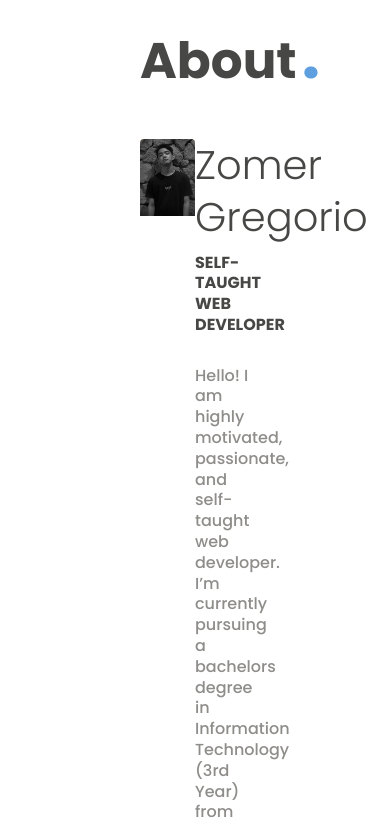
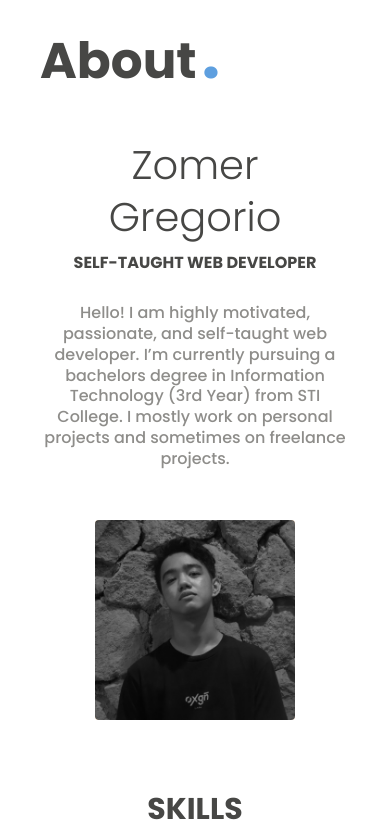
Before and after one commit to zomeru/portfolio, a Next.js app: page / in a window 390 px wide. Shown: the part 920-1744 px from the top of the page. Built offline with nearby package versions, Linux system fonts and the light colour scheme.

Commit message:
Add media queries and some tweaks

```diff
--- a/src/components/TechStacks.tsx
+++ b/src/components/TechStacks.tsx
@@ -22,10 +22,18 @@ const StyledTech = styled.div`
   margin-top: var(--mg-lg);
 
   ul {
-    max-width: 75%;
+    max-width: 80%;
     display: flex;
     flex-flow: wrap;
     justify-content: center;
+
+    @media only screen and (max-width: 1080px) {
+      max-width: 85%;
+    }
+
+    @media only screen and (max-width: 768px) {
+      max-width: 100%;
+    }
   }
 
   li {
--- a/src/components/sections/about.tsx
+++ b/src/components/sections/about.tsx
@@ -3,16 +3,31 @@ import Image from 'next/image';
 import { TechStacks } from '../index';
 import styled from 'styled-components';
 import zoms from '../../assets/images/zoms.jpg';
+import zomsSquare from '../../assets/images/zoms-square.jpg';
 
 const StyledAbout = styled.section`
   max-width: 1000px;
   padding: 40px 100px;
   height: auto;
+
+  @media only screen and (max-width: 1000px) {
+    padding: 40px 50px;
+  }
+
+  @media only screen and (max-width: 900px) {
+    padding: 40px 0px;
+  }
 `;
 
 const StyledAboutContent = styled.div`
   display: flex;
   justify-content: space-between;
+
+  @media only screen and (max-width: 768px) {
+    flex-direction: column;
+    text-align: center;
+    align-items: center;
+  }
 
   .image-wrapper {
     position: relative;
@@ -20,6 +35,38 @@ const StyledAboutContent = styled.div`
     height: 422px;
     border-radius: var(--bdr-md);
     overflow: hidden;
+
+    @media only screen and (max-width: 768px) {
+      display: none;
+    }
+  }
+
+  .image-wrapper-square {
+    position: relative;
+    width: 300px;
+    height: 300px;
+    border-radius: var(--bdr-md);
+    overflow: hidden;
+    margin-top: 50px;
+
+    @media only screen and (max-width: 768px) {
+      display: none;
+    }
+
+    @media only screen and (max-width: 480px) {
+      width: 230px;
+      height: 230px;
+    }
+
+    @media only screen and (max-width: 400px) {
+      width: 200px;
+      height: 200px;
+    }
+
+    @media only screen and (max-width: 330px) {
+      width: 170px;
+      height: 170px;
+    }
   }
 
   .about-image {
@@ -46,11 +93,23 @@ const StyledAboutContent = styled.div`
     }
   }
 
+  .hidden-image {
+    display: none;
+
+    @media only screen and (max-width: 768px) {
+      display: block;
+    }
+  }
+
   .about-text {
     width: 50%;
     display: flex;
     flex-direction: column;
     justify-content: center;
+
+    @media only screen and (max-width: 768px) {
+      width: 100%;
+    }
 
     h3 {
       font-size: 40px;
@@ -99,6 +158,17 @@ const About: React.FC<IaboutProps> = ({}) => {
             personal projects and sometimes on freelance projects.
           </p>
         </div>
+        <div className='image-wrapper-square hidden-image'>
+          <Image
+            className='about-image'
+            src={zomsSquare}
+            width={300}
+            height={300}
+            alt='Zomer Gregorio Photo'
+            placeholder='blur'
+          />
+          <div className='grayscale' />
+        </div>
       </StyledAboutContent>
       <TechStacks />
     </StyledAbout>
--- a/src/components/sections/hero.tsx
+++ b/src/components/sections/hero.tsx
@@ -18,7 +18,7 @@ const StyledHeroContainer = styled.div`
   flex-direction: column;
   justify-content: center;
 
-  @media only screen and (max-width: 1060px) {
+  @media only screen and (max-width: 1080px) {
     padding: 0 80px;
   }
 
```
